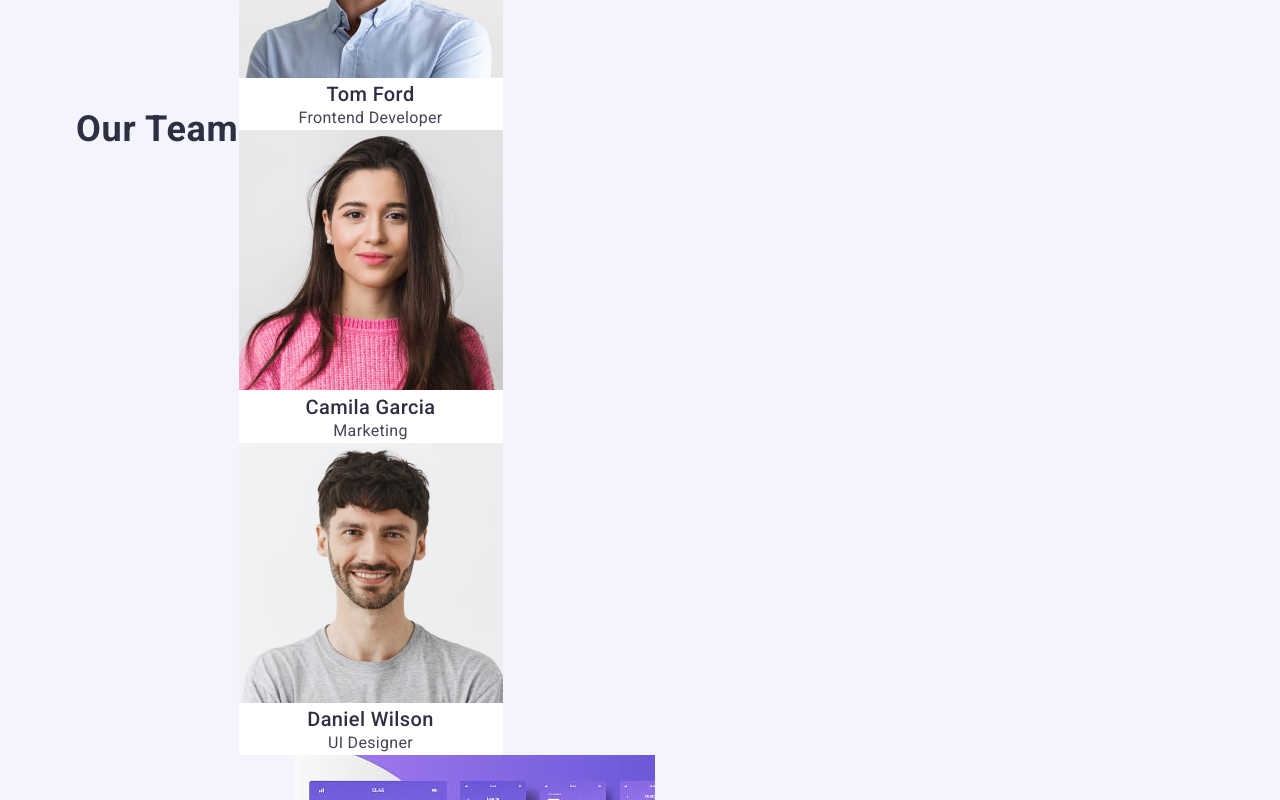
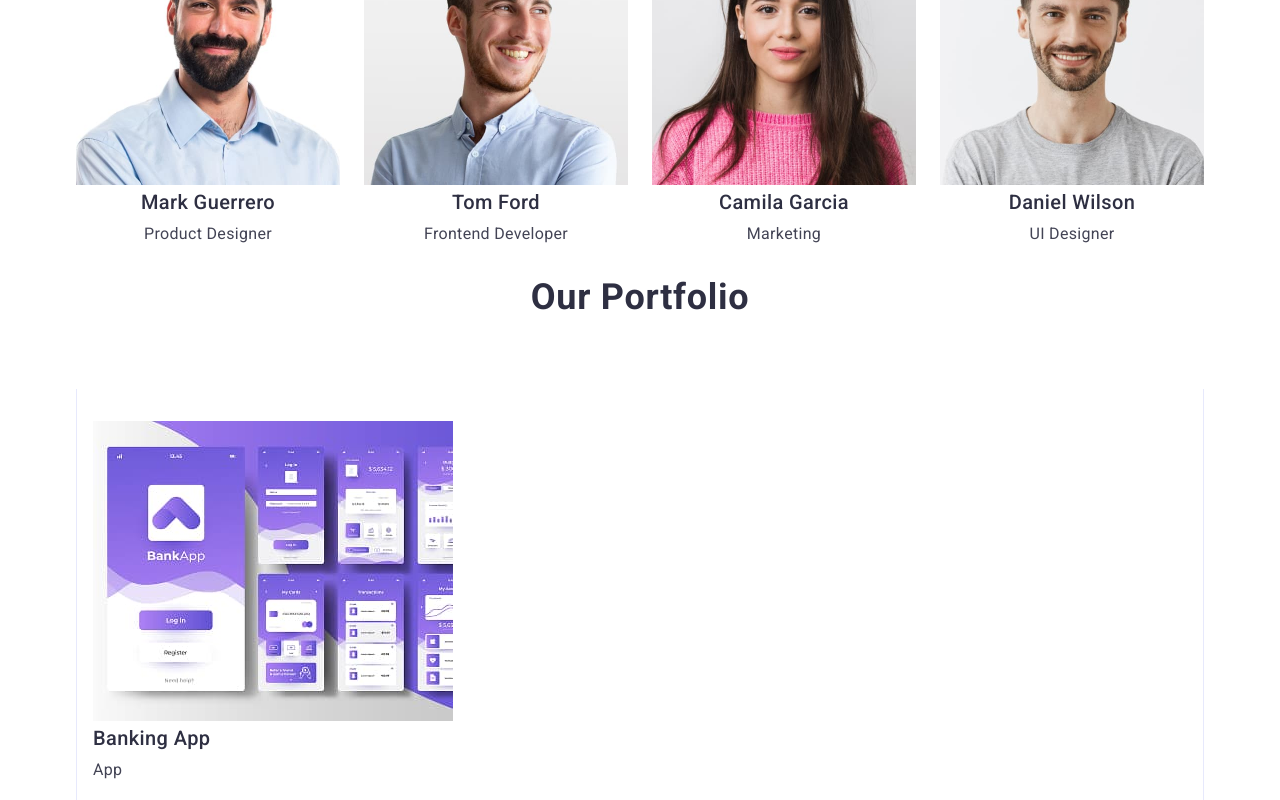
Before and after one commit to YanaSvvs/goit-markup-hw-03, a plain HTML site: page index.html in a window 1280 px wide. Shown: the part 1540-2340 px from the top of the page. Drawn offline with nearby package versions, Linux system fonts and the light colour scheme.

Commit message:
add section

```diff
--- a/css/styles.css
+++ b/css/styles.css
@@ -166,22 +166,27 @@ margin-right: 76px;
     color: #fff;
 }
 
-.text {}
+.text {
+    padding: 120px 0;
+}
 
 .text-head {
-    display: none;
+    visibility: hidden;
+    margin-bottom: 8px;
 }
 
 .text-items {
     display: flex;
     gap: 24px;
-    width: calc((100%-72)/4);
+
     padding-top: 120px;
     padding-bottom: 120px;
 
 }
 
-.text-items-list {}
+.text-items-list {
+    width: calc((100% - 72px) / 4);
+}
 
 .text-subtitle {
         font-weight: 500;
@@ -201,6 +206,7 @@ margin-right: 76px;
 
 .team {
     background-color: #F4F4FD
+    padding: 120px 0;
 }
 
 .team-caption {
@@ -211,12 +217,22 @@ margin-right: 76px;
         text-align: center;
         color: #2e2f42;
         text-transform: capitalize;
+        margin-bottom: 72px;
 }
 
-.team-list {}
+.team-list {
+    display: flex;
+    gap: 24px;
+}
 
 .team-list-people {
     background-color: #FFFFFF
+    width: calc((100% - 72px) / 4);
+    border-radius: 0px 0px 4px 4px;
+}
+
+.team-item {
+padding: 32px 0;
 }
 
 .team-img {}
@@ -228,6 +244,8 @@ margin-right: 76px;
         letter-spacing: 0.02em;
         text-align: center;
         color: #2e2f42;
+        text-align: center;
+        margin-bottom: 8px;
 }
 
 .team-title {
@@ -237,10 +255,13 @@ margin-right: 76px;
         letter-spacing: 0.02em;
         text-align: center;
         color: #434455;
+        text-align: center;
 }
 
 .portfolio {
     background-color: #F4F4FD
+    padding-top: 120px;
+    padding-bottom: 120px;
 }
 
 .portfolio-caption {
@@ -251,16 +272,27 @@ margin-right: 76px;
         text-align: center;
         color: #2e2f42;
         text-transform: capitalize;
+        margin-bottom: 72px;
 }
 
 .portfolio-list {
     background-color: #FFFFFF
+    display: flex;
+    flex-wrap: wrap;
+    column-gap: 24px;
+    row-gap: 48px;
 }
 
 .portfolio-list-item {
     background-color: #FFFFFF;
+    width: calc((100% - 48px) / 3);
 }
 
+.portfolio-box {
+    padding: 32px 16px;
+    border: 1px solid #e7e9fc;
+    border-top: none;
+}
 .portfolio-img {}
 
 .portfolio-subtitle {
@@ -269,6 +301,7 @@ margin-right: 76px;
         line-height: 1.2;
         letter-spacing: 0.02em;
         color: #2e2f42;
+        margin-bottom: 8px;
 }
 
 .portfolio-text {
--- a/index.html
+++ b/index.html
@@ -44,7 +44,7 @@
         </section>
 
         <section class="text">
-         <div class="container box">
+         <div class="container">
             <h2 class="text-head">Advantages</h2>
            <ul class="text-items">
             <li class="text-items-list">
@@ -68,67 +68,87 @@
         </section>
 
         <section class="team">
-          <div class="container box">
+          <div class="container">
           <h2 class="team-caption">Our Team</h2>
             <ul class="team-list">
+             <div class="team-item">
               <Li class="team-list-people">
                  <img src="./images/1.jpg" alt="Designer" width="264" height="260" class="team-img">
                  <h3 class="team-subtitle">Mark Guerrero</h3>
                  <p class="team-title">Product Designer</p>
               </Li>
+             </div>
+             <div class="team-item">
               <Li class="team-list-people">
                  <img src="./images/2.jpg" alt="Developer" width="264" height="260" class="team-img">
                  <h3 class="team-subtitle">Tom Ford</h3>
                   <p class="team-title">Frontend Developer</p>
               </Li>
+             </div>
+             <div class="team-item">
               <Li class="team-list-people">
                  <img src="./images/3.jpg" alt="Marketing" width="264" height="260" class="team-img">
                  <h3 class="team-subtitle">Camila Garcia</h3>
                  <p class="team-title">Marketing</p>
               </Li>
+             </div>
+             <div class="team-item">
               <Li class="team-list-people">
                  <img src="./images/4.jpg" alt="Designer" width="264" height="260" class="team-img">
                  <h3 class="team-subtitle">Daniel Wilson</h3>
                   <p class="team-title">UI Designer</p>
               </Li>
+             </div>
            </ul>
          </div>
         </section>
 
         <section class="portfolio">
-         <div class="container box">
+         <div class="container">
           <h2 class="portfolio-caption">Our Portfolio</h2>
           <ul class="portfolio-list">
+            <div class="portfolio-box">
             <Li class="portfolio-list-item">
               <img src="./images/26.jpg" alt="Banking App" width="360" height="300" class="portfolio-img">
               <h3 class="portfolio-subtitle">Banking App</h3>
               <p class="portfolio-text">App</p>
             </Li>
+            </div>
+            <div class="portfolio-box">
             <Li class="portfolio-list-item">
               <img src="./images/25.jpg" alt="Marketing" width="360" height="300" class="portfolio-img">
               <h3 class="portfolio-subtitle">Cashless Payment</h3>
               <p class="portfolio-text">Marketing</p>
             </Li>
+            </div>
+            <div class="portfolio-box">
             <Li class="portfolio-list-item">
               <img src="./images/24.jpg" alt="Meditation App" width="360" height="300" class="portfolio-img">
               <h3 class="portfolio-subtitle">Meditation App</h3>
               <p class="portfolio-text">App</p>
             </Li>
+            </div>
+            <div class="portfolio-box">
             <Li class="portfolio-list-item">
               <img src="./images/23.jpg" alt="Taxi Servicer" width="360" height="300" class="portfolio-img">
               <h3 class="portfolio-subtitle">Taxi Service</h3>
               <p class="portfolio-text">Marketing</p>
             </Li>
+            </div>
+            <div class="portfolio-box">
             <Li class="portfolio-list-item">
               <img src="./images/22.jpg" alt="Screen Illustrations" width="360" height="300" class="portfolio-img">
               <h3 class="portfolio-subtitle">Screen Illustrations</h3>
               <p class="portfolio-text">Design</p>
             </Li>
+            </div>
+            <div class="portfolio-box">
             <Li class="portfolio-list-item">
               <img src="./images/21.jpg" alt="Online Courses" width="360" height="300" class="portfolio-img">
               <h3 class="portfolio-subtitle">Online Courses</h3>
               <p class="portfolio-text">Marketing</p>
             </Li>
+            </div>
           </ul>
          </div>
         </section>
```
Lines whose indentation alone changed are shown as unchanged.
